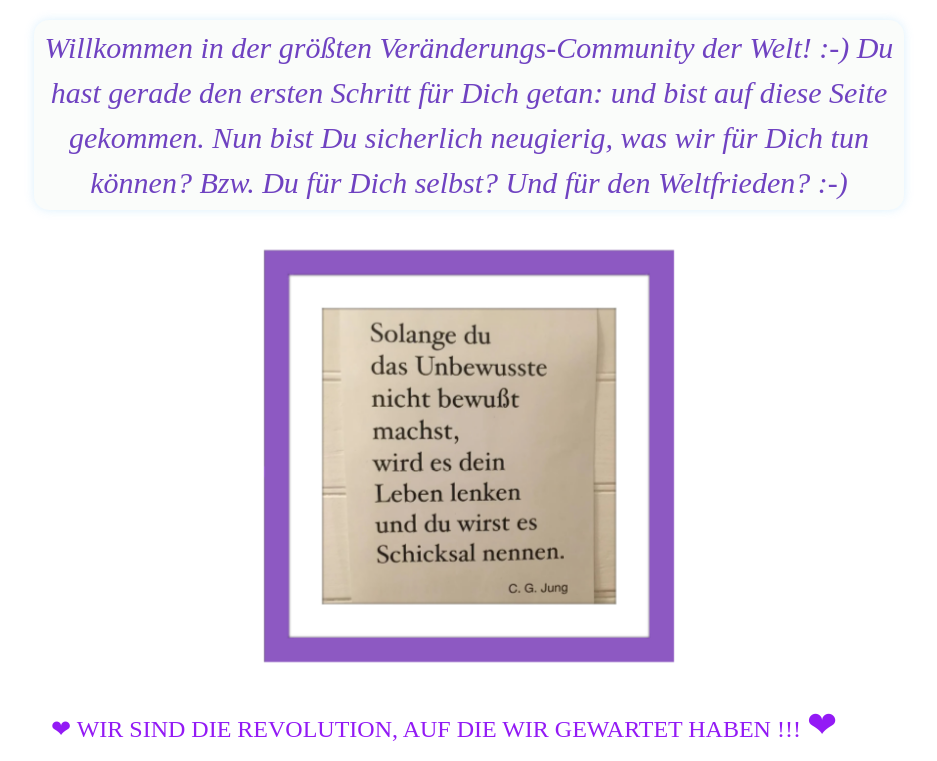
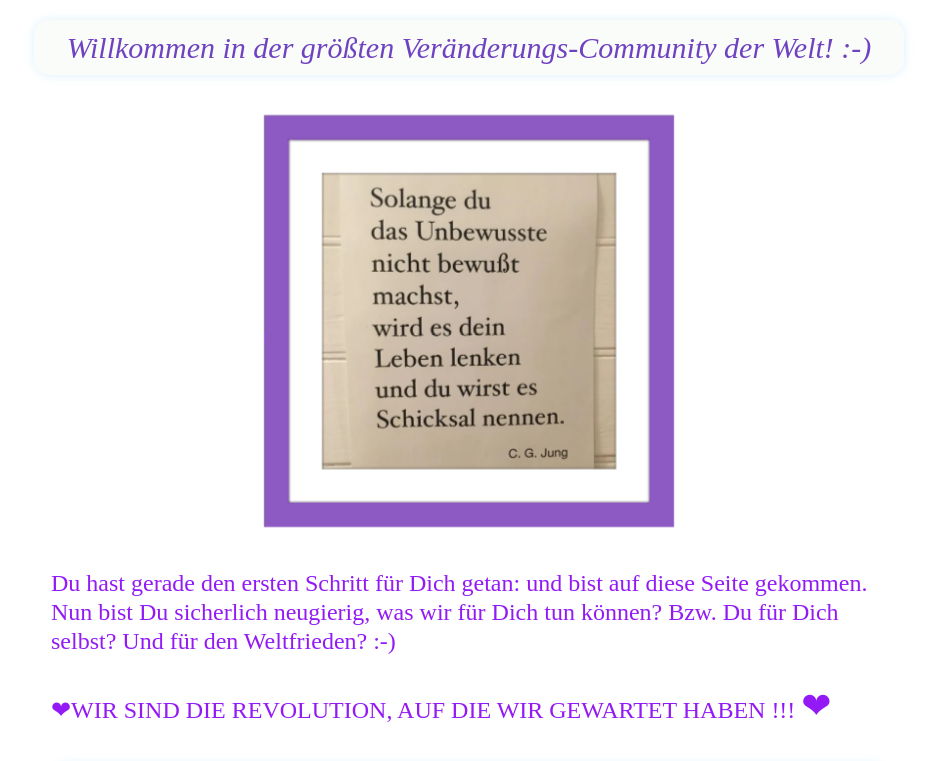
Before and after one commit to manmah/leady, a plain HTML site: page index.html in a window 1280 px wide. Shown: the top 761 px of the page, without its empty margins (171-1108 px from the left). Drawn offline with Linux system fonts and the light colour scheme.

Commit message:
about us page

```diff
--- a/index.html
+++ b/index.html
@@ -49,10 +49,6 @@
 
           Willkommen in der größten Veränderungs-Community der Welt! :-)
 
-          Du hast gerade den ersten Schritt für Dich getan: und bist auf diese Seite gekommen.
-
-          Nun bist Du sicherlich neugierig, was wir für Dich tun können? Bzw. Du für Dich selbst? Und für den Weltfrieden? :-)
-
         </div>
       </div>
     </div>
@@ -83,7 +79,14 @@
 
             <div class="leady-container col-lg-12 offset-lg-12">
 
-              <h1 class="heart" style="color: #6f42c1"> <span >❤</span> WIR SIND DIE REVOLUTION, AUF DIE WIR GEWARTET HABEN !!! <span class="heart">❤</span></h1>
+              <h1 class="heart" style="color: #6f42c1">
+
+
+                Du hast gerade den ersten Schritt für Dich getan: und bist auf diese Seite gekommen.
+
+                Nun bist Du sicherlich neugierig, was wir für Dich tun können? Bzw. Du für Dich selbst? Und für den Weltfrieden? :-)
+                <br><br>
+                <span >❤</span>WIR SIND DIE REVOLUTION, AUF DIE WIR GEWARTET HABEN !!! <span class="heart">❤</span></h1>
 
 
               <ul class="purple-box">
```
